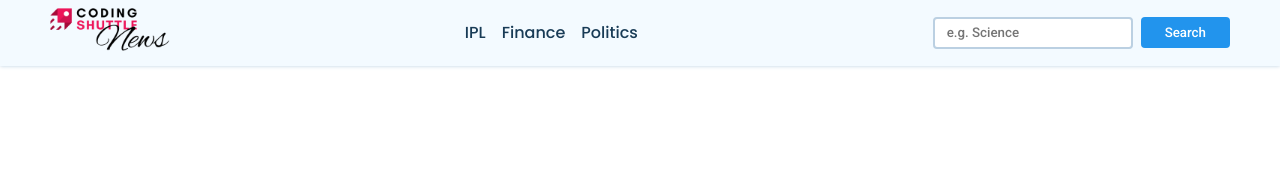
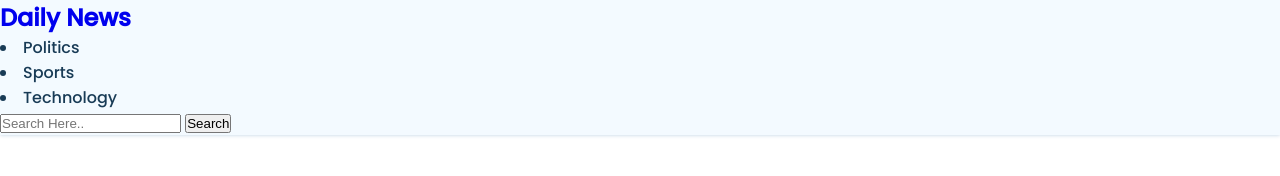
Before and after one commit to KARTIKVERMA12/news-website, a plain HTML site: page index.html in a window 1280 px wide. Drawn offline with Linux system fonts and the light colour scheme; no server answers.

Commit message:
Update index.html
# navigation updated

```diff
--- a/index.html
+++ b/index.html
@@ -8,23 +8,16 @@
     <link rel="stylesheet" href="style.css">
 </head>
 <body>
-
-    <nav>
-        <div class="main-nav container flex">
-            <a href="#" onclick="reload()" class="company-logo">
-                <img src="./assets/logo.png" alt="company logo">
-            </a>
-            <div class="nav-links">
-                <ul class="flex">
-                    <li class="hover-link nav-item" id="ipl" onclick="onNavItemClick('ipl')">IPL</li>
-                    <li class="hover-link nav-item" id="finance" onclick="onNavItemClick('finance')">Finance</li>
-                    <li class="hover-link nav-item" id="politics" onclick="onNavItemClick('politics')">Politics</li>
-                </ul>
-            </div>
-            <div class="search-bar flex">
-                <input id="search-text" type="text" class="news-input" placeholder="e.g. Science">
-                <button id="search-button" class="search-button">Search</button>
-            </div>
+<nav>
+        <div class="logo">
+            <a href="index.html"><h1>Daily News</h1></a> <!-- Added anchor tag -->
+            <li id="politics" onclick="navClick('politics')">Politics</li>
+            <li id="sports" onclick="navClick('sports')">Sports</li>
+            <li id="technology" onclick="navClick('technology')">Technology</li>
+        </div>
+        <div class="searchBar">
+            <input type="text" placeholder="Search Here.." value="" id="inputData">
+            <button id="searchBtn">Search</button>
         </div>
     </nav>
 
```
